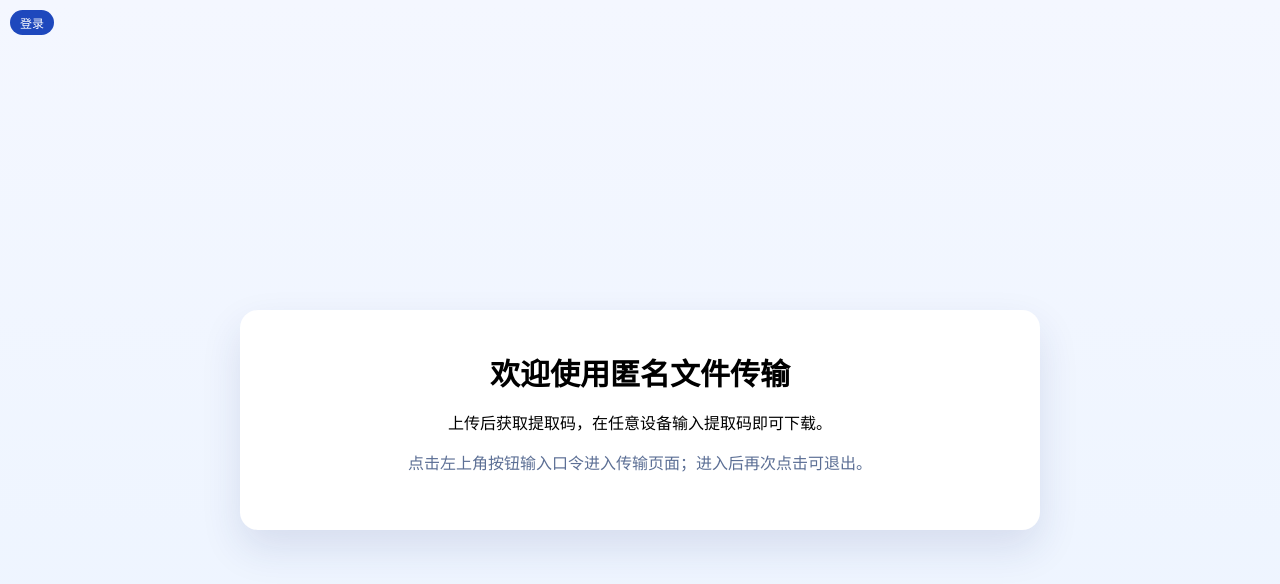
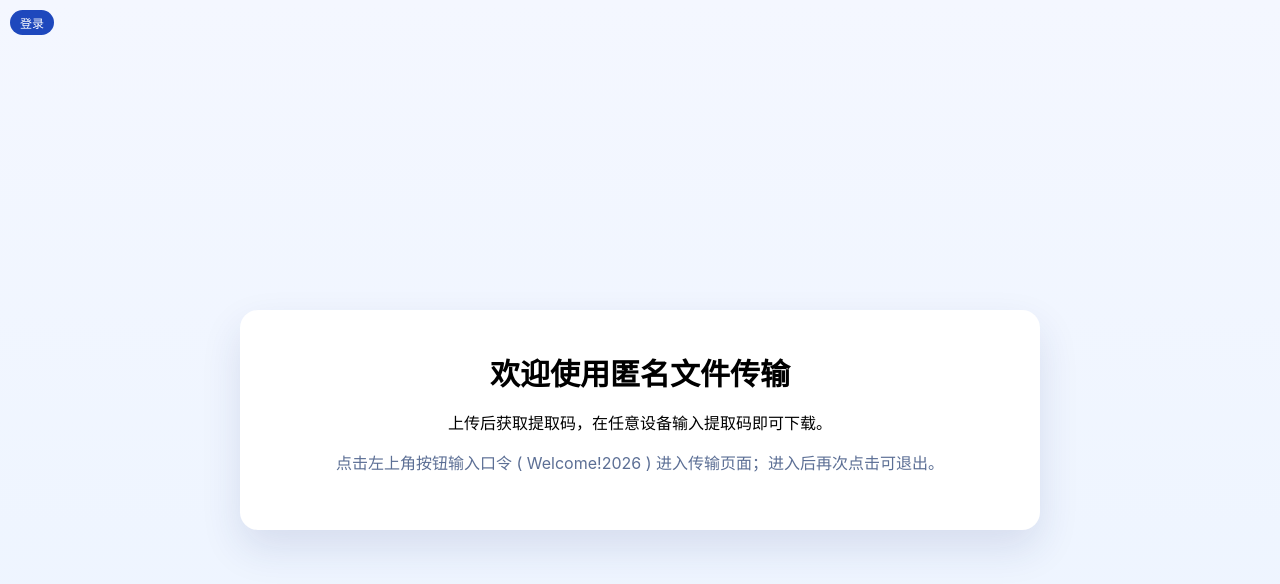
Before and after one commit to Flouho/anet, a website: page public/index.html in a window 1280 px wide. Drawn offline with Linux system fonts and the light colour scheme.

Commit message:
show passwd

```diff
--- a/public/index.html
+++ b/public/index.html
@@ -13,7 +13,7 @@
       <div class="welcome-card">
         <h1>欢迎使用匿名文件传输</h1>
         <p>上传后获取提取码，在任意设备输入提取码即可下载。</p>
-        <p class="muted">点击左上角按钮输入口令进入传输页面；进入后再次点击可退出。</p>
+        <p class="muted">点击左上角按钮输入口令 ( Welcome!2026 ) 进入传输页面；进入后再次点击可退出。</p>
       </div>
     </section>
 
```
